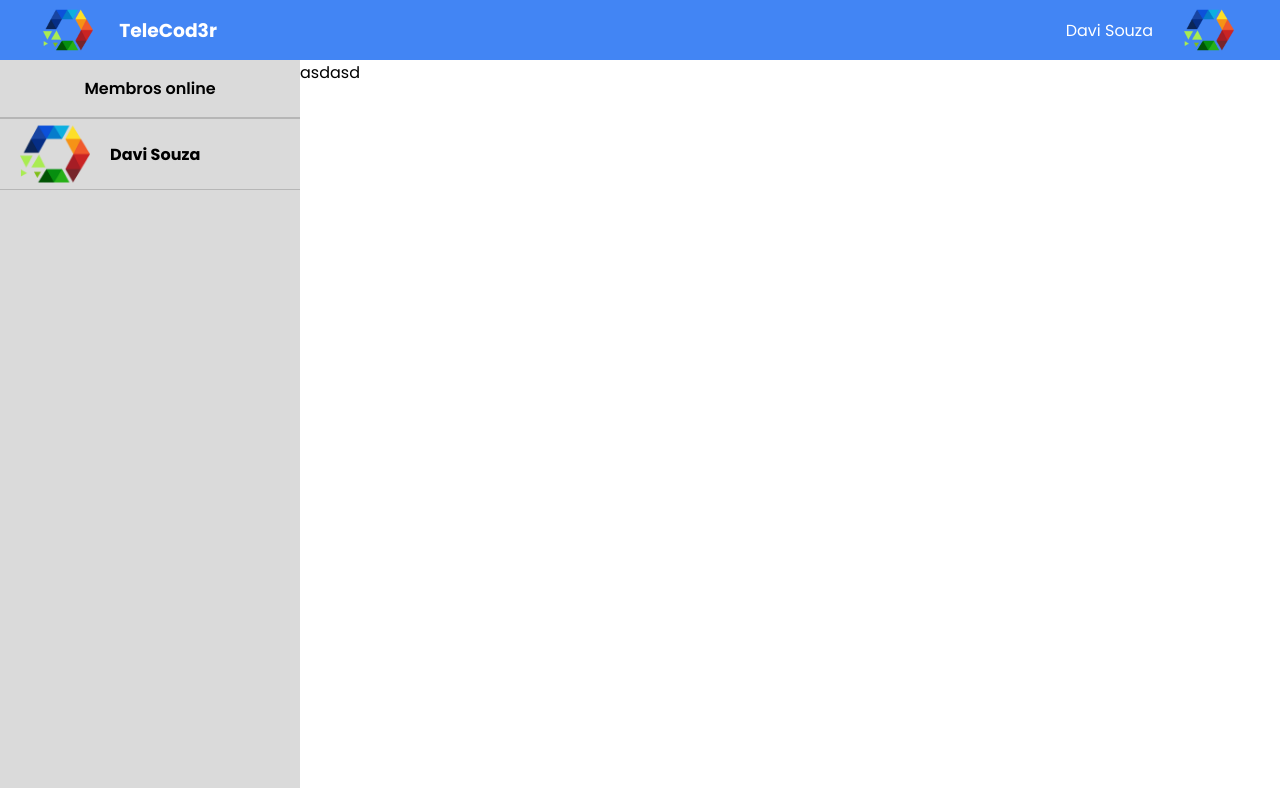
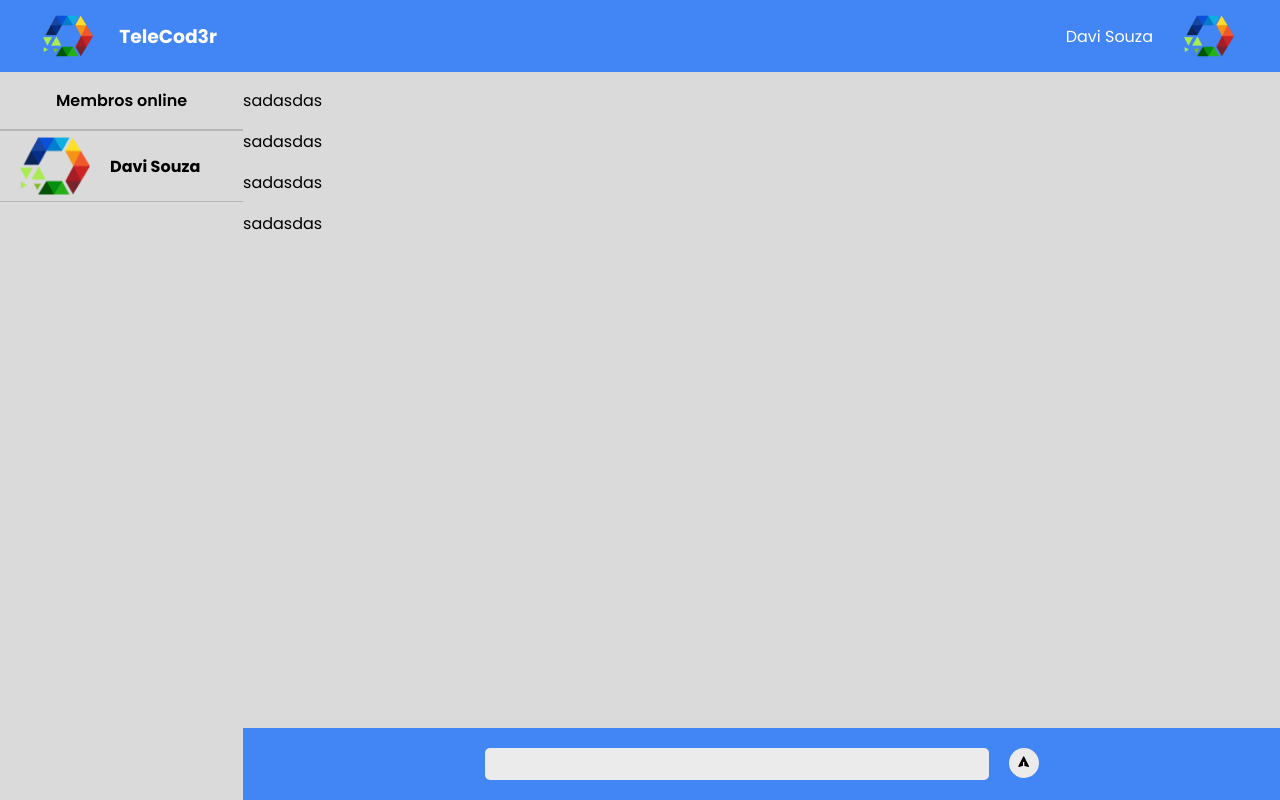
Before and after one commit to davi-souza2001/TeleCod3r, a React (Vite) app: page / in a window 1280 px wide. Built offline with nearby package versions, Linux system fonts and the light colour scheme.

Commit message:
content input finish

```diff
--- a/src/components/Header/header.css
+++ b/src/components/Header/header.css
@@ -1,6 +1,6 @@
 .contentGeralHeader{
     width: 100%;
-    height: 60px;
+    height: 9vh;
     display: flex;
     align-items: center;
     justify-content: space-between;
--- a/src/pages/Home/home.css
+++ b/src/pages/Home/home.css
@@ -1,5 +1,5 @@
 .contentGeralHome{
-    height: 100%;
+    height: 91vh;
     width: 100%;
     display: flex;
 }
@@ -33,3 +33,46 @@
     justify-content: flex-start;
     flex-direction: column;
 }
+
+.contentBoxMensagesHome{
+    width: 100%;
+    height: 100%;
+    display: flex;
+    align-items: center;
+    justify-content: space-between;
+    flex-direction: column;
+}
+
+.contentBoxChatHome{
+    background-color: #dadada;
+    width: 100%;
+    height: 100%;
+}
+
+.contentInputMensageHome{
+    height: 80px;
+    width: 100%;
+    background-color: #4285F4;
+    display: flex;
+    align-items: center;
+    justify-content: center;
+}
+
+.contentInputMensageHome form input{
+    width: 500px;
+    height: 30px;
+    outline: none;
+    border: none;
+    border-radius: 5px;
+    margin-right: 20px;
+    background-color: #ebebeb;
+}
+
+.contentInputMensageHome form button{
+    height: 30px;
+    width: 30px;
+    outline: none;
+    border: none;
+    border-radius: 9999px;
+    background-color: #ebebeb;
+}
--- a/src/pages/Home/index.tsx
+++ b/src/pages/Home/index.tsx
@@ -1,3 +1,5 @@
+import { HiPaperAirplane } from "react-icons/hi";
+
 import { Header } from '../../components/Header'
 import { BoxUser } from '../../components/BoxUser'
 import './home.css'
@@ -15,8 +17,19 @@ export function Home() {
             <BoxUser />
           </div>
         </div>
-        <div>
-          asdasd
+        <div className="contentBoxMensagesHome">
+          <div className="contentBoxChatHome">
+            <p>sadasdas</p>
+            <p>sadasdas</p>
+            <p>sadasdas</p>
+            <p>sadasdas</p>
+          </div>
+          <div className="contentInputMensageHome">
+            <form>
+              <input type="text" />
+              <button><HiPaperAirplane/></button>
+            </form>
+          </div>
         </div>
       </div>
     </>
```
